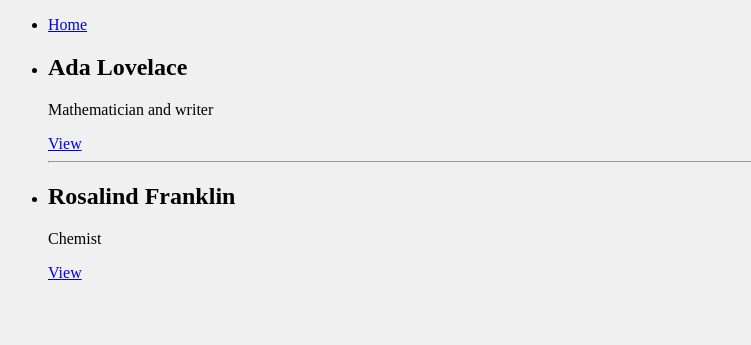
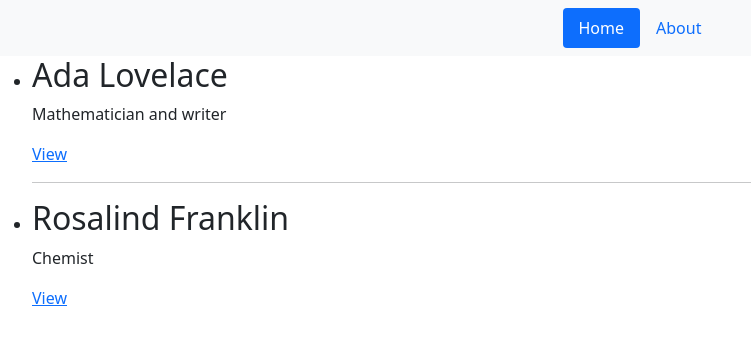
Before and after one commit to vladhaidukkk/dj-stepik, a Django app: page / in a window 1280 px wide. Shown: the top 345 px of the page, without its empty margins (0-751 px from the left). Run offline with Django 5.2, Linux system fonts and the light colour scheme.

Commit message:
load bootstrap via cdn and style navbar

```diff
--- a/project/mysite/static/css/main.css
+++ /dev/null
@@ -1,3 +0,0 @@
-body {
-  background-color: #f0f0f0;
-}
--- a/project/mysite/templates/base.html
+++ b/project/mysite/templates/base.html
@@ -8,9 +8,18 @@
         <title>
             {% block title %}Women{% endblock %}
         </title>
+        <link href="https://cdn.jsdelivr.net/npm/bootstrap@5.0.2/dist/css/bootstrap.min.css"
+              rel="stylesheet"
+              integrity="sha384-EVSTQN3/azprG1Anm3QDgpJLIm9Nao0Yz1ztcQTwFspd3yD65VohhpuuCOmLASjC"
+              crossorigin="anonymous">
         <link rel="stylesheet" href="{% static 'css/main.css' %}">
     </head>
     <body>
-        {% block content %}{% endblock %}
+        <header>
+            {% block header %}{% endblock %}
+        </header>
+        <main>
+            {% block content %}{% endblock %}
+        </main>
     </body>
 </html>
--- a/project/women/templates/women/components/nav.html
+++ b/project/women/templates/women/components/nav.html
@@ -1,7 +1,14 @@
-<nav>
-    <ul>
-        <li>
-            <a href="{% url 'women:home' %}">Home</a>
-        </li>
-    </ul>
+<nav class="navbar navbar-light bg-light">
+    <div class="container justify-content-center">
+        <ul class="nav nav-pills">
+            {% url 'women:home' as home_url %}
+            <li class="nav-item">
+                <a href="{{ home_url }}"
+                   class="nav-link {% if request.path == home_url %}active{% endif %}">Home</a>
+            </li>
+            <li class="nav-item">
+                <a href="#" class="nav-link">About</a>
+            </li>
+        </ul>
+    </div>
 </nav>
--- a/project/women/templates/women/detail.html
+++ b/project/women/templates/women/detail.html
@@ -1,6 +1,9 @@
 {% extends "base.html" %}
 
 {% block title %}{{ woman.name }}{% endblock %}
+{% block header %}
+    {% include "women/components/nav.html" %}
+{% endblock %}
 {% block content %}
     {% include "women/components/nav.html" %}
     <h1>{{ woman.name }}</h1>
--- a/project/women/templates/women/index.html
+++ b/project/women/templates/women/index.html
@@ -1,8 +1,10 @@
 {% extends "base.html" %}
 
 {% block title %}Home{% endblock %}
+{% block header %}
+    {% include "women/components/nav.html" %}
+{% endblock %}
 {% block content %}
-    {% include "women/components/nav.html" %}
     <ul>
         {% for woman in women %}
             {% if woman.is_published %}
```
